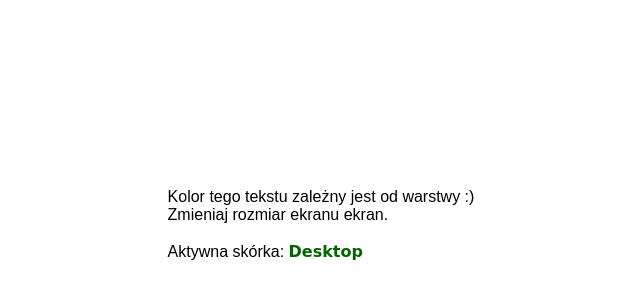
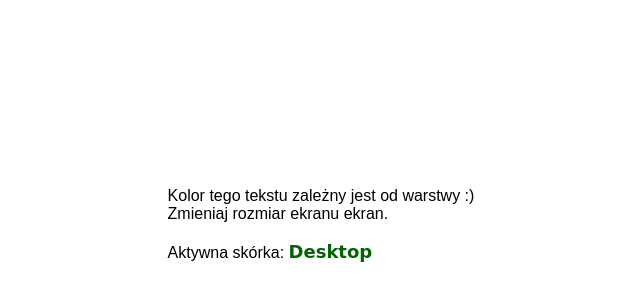
Before and after one commit to value-media/devmag-css-js-1, a plain HTML site: page layers/index.html in a window 1280 px wide. Shown: the part 64-364 px from the top of the page, 319-959 px from the left. Drawn offline with Linux system fonts and the light colour scheme.

Commit message:
1 file modified

```diff
--- a/layers/index.html
+++ b/layers/index.html
@@ -30,6 +30,7 @@
       #active-theme::after {
         color: darkblue;
         content: ' Mobile ';
+        font-size: medium;
       }
     }
 
@@ -37,6 +38,7 @@
       #active-theme::after {
         color: darkgreen;
         content: ' Desktop ';
+        font-size: large;
       }
     }
 
```
